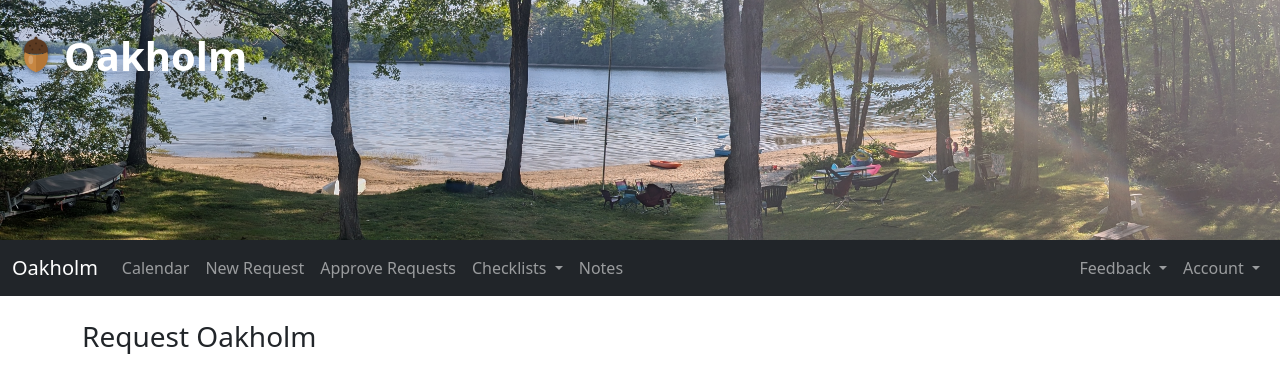
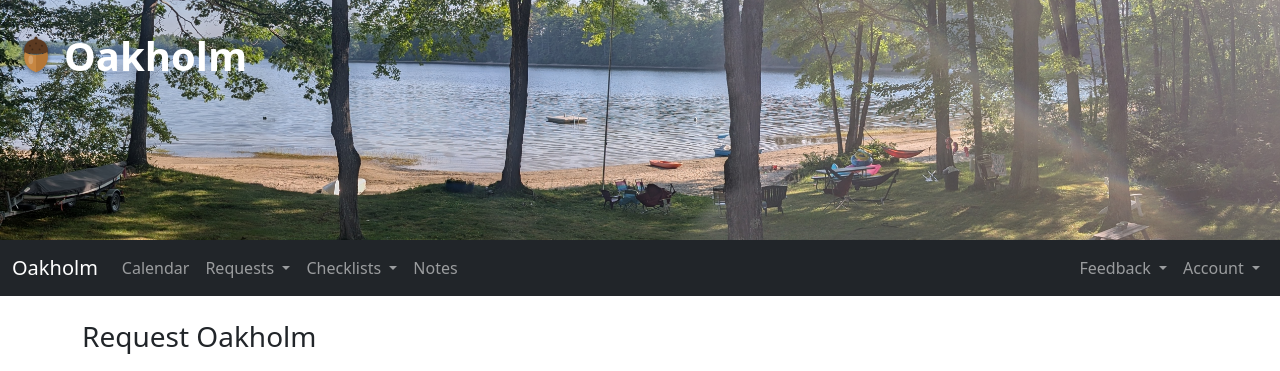
Before and after one commit to villain317/Campsite, a Django app: page /request/new/ in a window 1280 px wide. Shown: the top 371 px of the page. Run offline with Django 5.2, Linux system fonts and the light colour scheme; the visitor is signed in with stand-in values (Sample User, id 1); data that the repository does not hold is empty.

Commit message:
add request edit view

```diff
--- a/reservations/forms.py
+++ b/reservations/forms.py
@@ -33,7 +33,7 @@ class ReservationRequestForm(forms.ModelForm):
             for family_name, members in groupby(people_qs, key=lambda p: p.family.name)
         ]
 
-        if self.requester_person and not self.is_bound:
+        if self.requester_person and not self.is_bound and not self.instance.pk:
             self.fields["people"].initial = [self.requester_person.pk]
 
     def clean(self):
--- a/reservations/templates/reservations/approve_list.html
+++ b/reservations/templates/reservations/approve_list.html
@@ -42,6 +42,8 @@
                 {% endif %}
 
                 <div class="d-flex gap-2 mt-2">
+                    <a href="{% url 'reservations:request_edit' card.request.pk %}?next={% url 'reservations:approve_list' %}"
+                       class="btn btn-outline-secondary btn-sm">Edit</a>
                     <form method="post" action="{% url 'reservations:approve_action' card.request.pk 'approve' %}">
                         {% csrf_token %}
                         <button type="submit" class="btn btn-success btn-sm">Approve</button>
--- a/reservations/templates/reservations/request_form.html
+++ b/reservations/templates/reservations/request_form.html
@@ -1,11 +1,12 @@
 {% extends "base.html" %}
-{% block title %}New Request - Oakholm{% endblock %}
+{% block title %}{% if editing %}Edit Request{% else %}New Request{% endif %} - Oakholm{% endblock %}
 {% block content %}
 
-<h3 class="mb-3">Request Oakholm</h3>
+<h3 class="mb-3">{% if editing %}Edit Request{% else %}Request Oakholm{% endif %}</h3>
 
 <form method="post" class="col-md-8">
     {% csrf_token %}
+    {% if next_url %}<input type="hidden" name="next" value="{{ next_url }}">{% endif %}
 
     {% if form.non_field_errors %}
         <div class="alert alert-danger">{{ form.non_field_errors }}</div>
@@ -37,7 +38,7 @@
         {% for error in form.estimated_occupants.errors %}<div class="text-danger small">{{ error }}</div>{% endfor %}
     </div>
 
-    <button type="submit" class="btn btn-primary">Submit request</button>
+    <button type="submit" class="btn btn-primary">{% if editing %}Save Changes{% else %}Submit request{% endif %}</button>
 </form>
 
 {% endblock %}
--- a/reservations/urls.py
+++ b/reservations/urls.py
@@ -7,6 +7,8 @@ app_name = "reservations"
 urlpatterns = [
     path("", views.calendar_view, name="calendar"),
     path("request/new/", views.request_create, name="request_create"),
+    path("requests/mine/", views.my_requests_view, name="my_requests"),
+    path("request/<int:pk>/edit/", views.request_edit_view, name="request_edit"),
     path("approve/", views.approve_list, name="approve_list"),
     path("approve/<int:pk>/<str:action>/", views.approve_action, name="approve_action"),
 ]
--- a/reservations/views.py
+++ b/reservations/views.py
@@ -146,6 +146,43 @@ def request_create(request):
 
 
 @login_required
+def my_requests_view(request):
+    requests = (
+        ReservationRequest.objects.filter(requested_by=request.user)
+        .prefetch_related("people", "people__family")
+        .order_by("-requested_at")
+    )
+    return render(request, "reservations/my_requests.html", {"requests": requests})
+
+
+@login_required
+def request_edit_view(request, pk):
+    reservation_request = get_object_or_404(ReservationRequest, pk=pk)
+    is_owner = reservation_request.requested_by_id == request.user.id
+    if not is_owner and not is_approver(request.user):
+        messages.error(request, "You don't have permission to edit that request.")
+        return redirect("reservations:calendar")
+
+    default_next = "reservations:my_requests" if is_owner else "reservations:approve_list"
+    next_url = request.POST.get("next") or request.GET.get("next") or default_next
+
+    if request.method == "POST":
+        form = ReservationRequestForm(request.POST, instance=reservation_request)
+        if form.is_valid():
+            form.save()
+            messages.success(request, "Request updated.")
+            return redirect(next_url)
+    else:
+        form = ReservationRequestForm(instance=reservation_request)
+
+    return render(
+        request,
+        "reservations/request_form.html",
+        {"form": form, "editing": True, "next_url": next_url},
+    )
+
+
+@login_required
 @user_passes_test(is_approver)
 def approve_list(request):
     pending_requests = (
--- a/templates/base.html
+++ b/templates/base.html
@@ -126,14 +126,19 @@
                     <a class="nav-link" href="{% url 'reservations:calendar' %}">Calendar</a>
                 </li>
                 {% if user.is_authenticated %}
-                <li class="nav-item">
-                    <a class="nav-link" href="{% url 'reservations:request_create' %}">New Request</a>
+                <li class="nav-item dropdown">
+                    <a class="nav-link dropdown-toggle" href="#" role="button" data-bs-toggle="dropdown" aria-expanded="false">
+                        Requests
+                    </a>
+                    <ul class="dropdown-menu">
+                        <li><a class="dropdown-item" href="{% url 'reservations:request_create' %}">Submit Request</a></li>
+                        <li><a class="dropdown-item" href="{% url 'reservations:my_requests' %}">Your Requests</a></li>
+                        {% if user|is_approver %}
+                        <li><hr class="dropdown-divider"></li>
+                        <li><a class="dropdown-item" href="{% url 'reservations:approve_list' %}">Approve Requests</a></li>
+                        {% endif %}
+                    </ul>
                 </li>
-                {% if user|is_approver %}
-                <li class="nav-item">
-                    <a class="nav-link" href="{% url 'reservations:approve_list' %}">Approve Requests</a>
-                </li>
-                {% endif %}
                 <li class="nav-item dropdown">
                     <a class="nav-link dropdown-toggle" href="#" role="button" data-bs-toggle="dropdown" aria-expanded="false">
                         Checklists
```
Also changed, not shown: reservations/templates/reservations/my_requests.html (added, +34 -0 lines).
